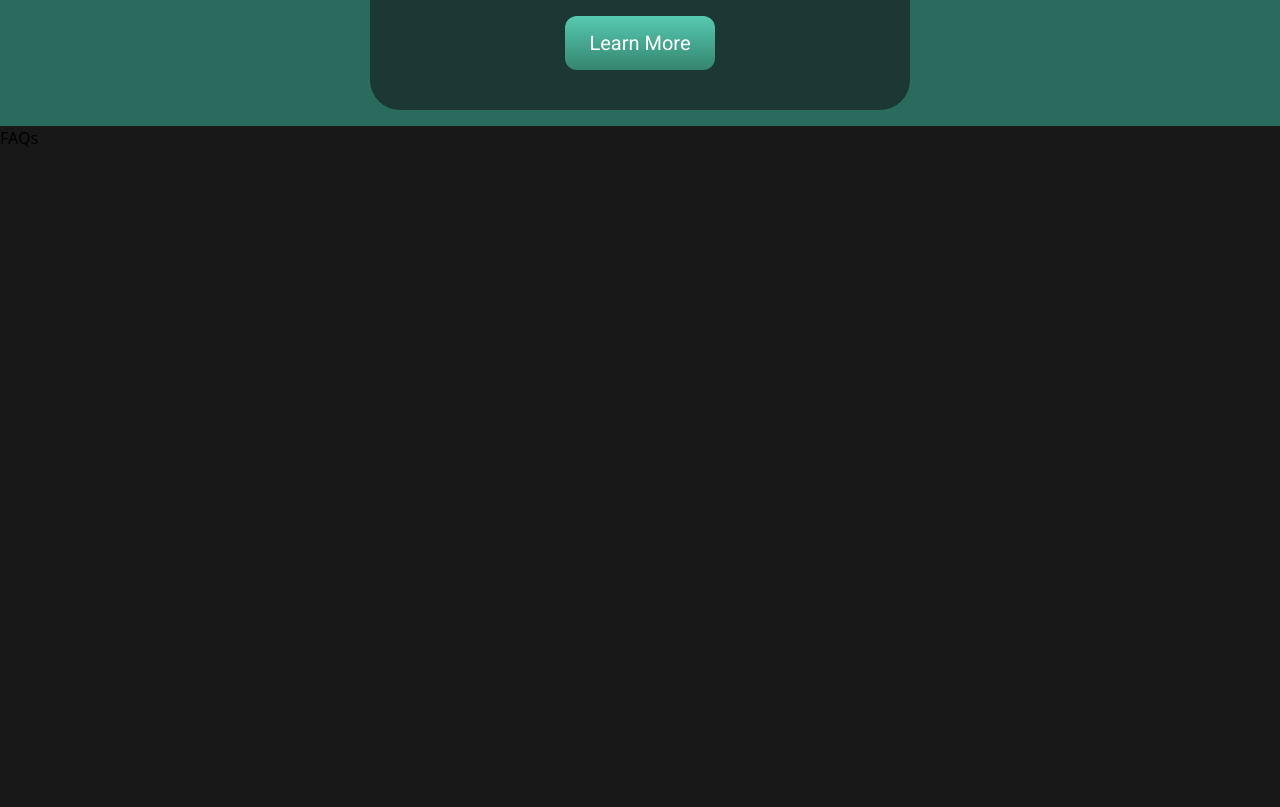
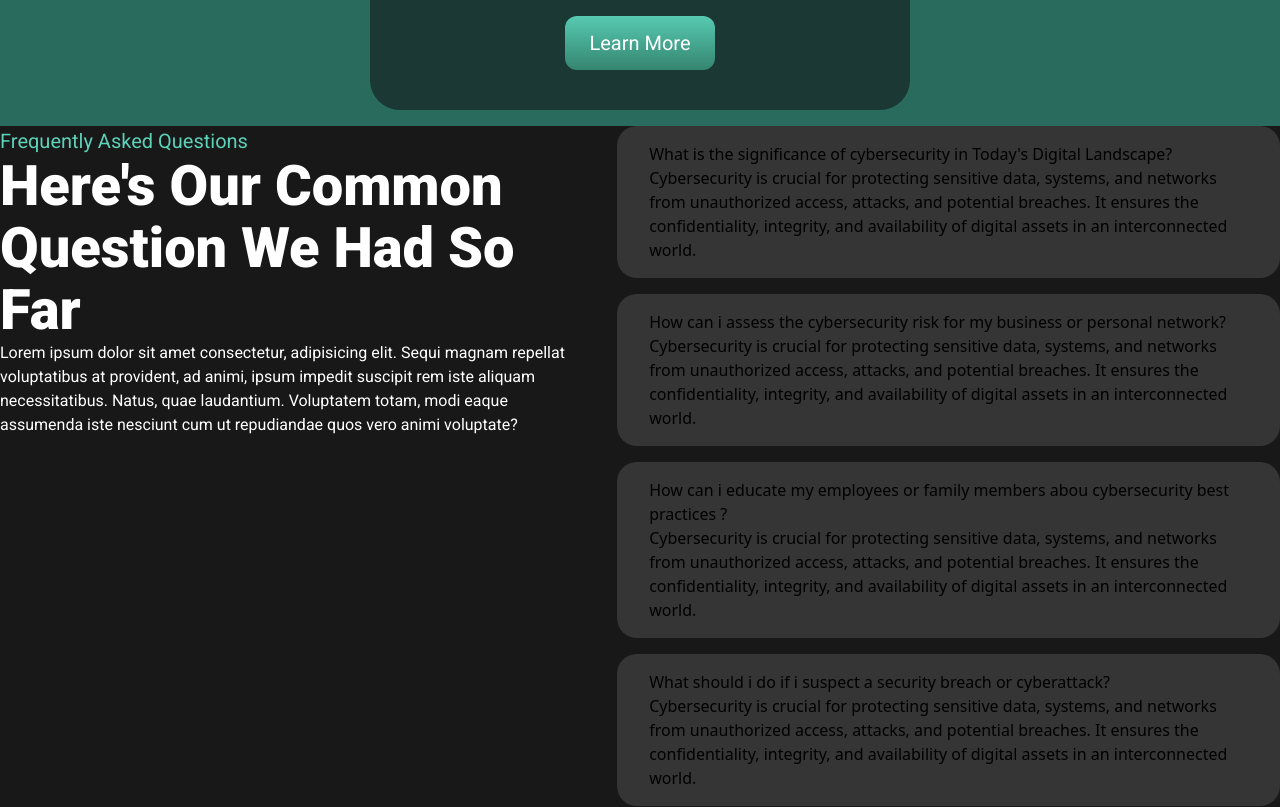
Before and after one commit to Tshewang2022/themeForest_TENET, a React (Vite) app: page /about-us in a window 1280 px wide. Shown: the part 4945-5752 px from the top of the page. Built offline with nearby package versions, Linux system fonts and the light colour scheme; a web font is replaced by a local one.

Commit message:
updated the function

```diff
--- a/src/_roots/pages/AboutUs.tsx
+++ b/src/_roots/pages/AboutUs.tsx
@@ -2,7 +2,7 @@ import { FaPlay } from "react-icons/fa6";
 import { home1, home2, home3, home4, whyus } from "../../assets/images";
 import Button from "../../components/Button";
 import { partner } from "../../assets/images";
-import { cards, chooseus } from "../../contants";
+import { FAQs, cards, chooseus } from "../../contants";
 const AboutUs = () => {
   return (
     <section className="">
@@ -246,7 +246,33 @@ const AboutUs = () => {
       </div>
 
       {/* === FAQs === */}
-      <div className="min-h-screen bg-gray">FAQs</div>
+      <div className="min-h-screen bg-gray">
+        <div className="flex justify-center items-start gap-[32px]">
+          <div>
+            <h6 className="font-roboto font-normal text-[20px] text-[#5CD2B9]">
+              Frequently Asked Questions
+            </h6>
+            <h2 className="font-roboto font-extrabold text-[56px] text-white leading-[110%]">
+              Here's Our Common <br /> Question We Had So Far
+            </h2>
+            <p className="font-roboto font-normal text-white text-[16px] max-w-[678px]">
+              Lorem ipsum dolor sit amet consectetur, adipisicing elit. Sequi
+              magnam repellat voluptatibus at provident, ad animi, ipsum impedit
+              suscipit rem iste aliquam necessitatibus. Natus, quae laudantium.
+              Voluptatem totam, modi eaque assumenda iste nesciunt cum ut
+              repudiandae quos vero animi voluptate?
+            </p>
+          </div>
+          <div>
+            {FAQs.map((faq) => (
+              <div className="py-[16px] px-[32px] bg-[#353535] rounded-[20px] max-w-[768px] mb-[16px]">
+                <h6>{faq.title}</h6>
+                <div>{faq.description}</div>
+              </div>
+            ))}
+          </div>
+        </div>
+      </div>
 
       {/* === Blog post === */}
       <div>Blog post</div>
```
